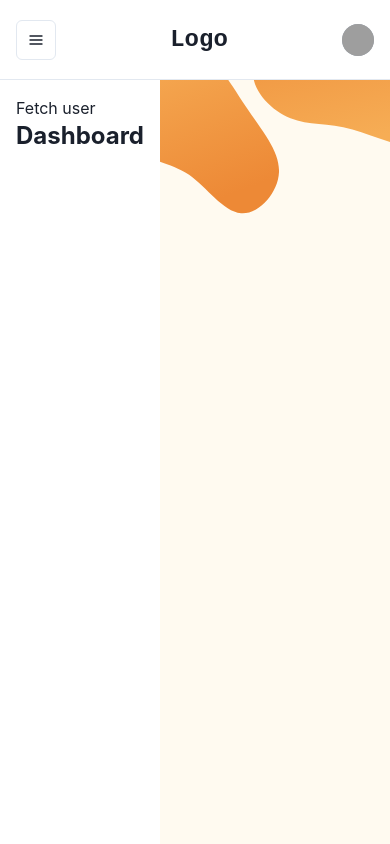
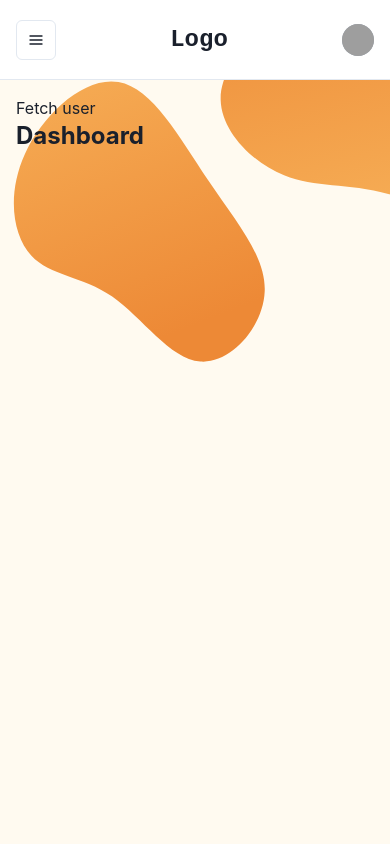
Before and after one commit to Pew0h/Kindred_project, a Next.js app in the folder front/: page / in a window 390 px wide. Built offline with nearby package versions, Linux system fonts and the light colour scheme; grey boxes are pictures that could not be loaded.

Commit message:
responsive background + move blobs

```diff
--- a/front/src/components/Sidebar/Sidebar.jsx
+++ b/front/src/components/Sidebar/Sidebar.jsx
@@ -81,11 +81,11 @@ export default function SidebarWithHeader({ children }) {
             </defs>
             <path
               d="M32.6,-28.6C43.9,-11.8,55.8,1.8,55.2,15.9C54.6,30.1,41.6,44.7,29.6,43.7C17.5,42.7,6.5,26.1,-5.4,17.8C-17.3,9.6,-30.1,9.7,-37.6,1.5C-45.1,-6.6,-47.3,-23,-40.1,-38.8C-33,-54.6,-16.5,-69.8,-2.9,-67.4C10.6,-65.1,21.3,-45.3,32.6,-28.6Z"
-              transform="translate(50 200) scale(2 2)"
+              transform="translate(100 200) scale(2 2)"
             />
             <path
               d="M61.7,-53.3C78.3,-45.1,88.9,-22.5,88.4,-0.5C88,21.6,76.5,43.3,59.9,48.3C43.3,53.4,21.6,41.9,4.7,37.2C-12.3,32.6,-24.7,34.8,-37.1,29.7C-49.5,24.7,-62,12.3,-62.3,-0.3C-62.6,-12.9,-50.6,-25.8,-38.2,-34C-25.8,-42.2,-12.9,-45.7,4.8,-50.5C22.5,-55.3,45.1,-61.5,61.7,-53.3Z"
-              transform="translate(250 100) scale(2 2)"
+              transform="translate(300 80) scale(2 2)"
             />
           </svg>
         </div>
--- a/front/src/components/Sidebar/sidebar.module.scss
+++ b/front/src/components/Sidebar/sidebar.module.scss
@@ -2,7 +2,7 @@
   background-color: #fffaf0;
   position: fixed;
   top: 0;
-  left: 10rem;
+  left: 0;
   bottom: 0;
   right: 0;
   z-index: -1;
```
